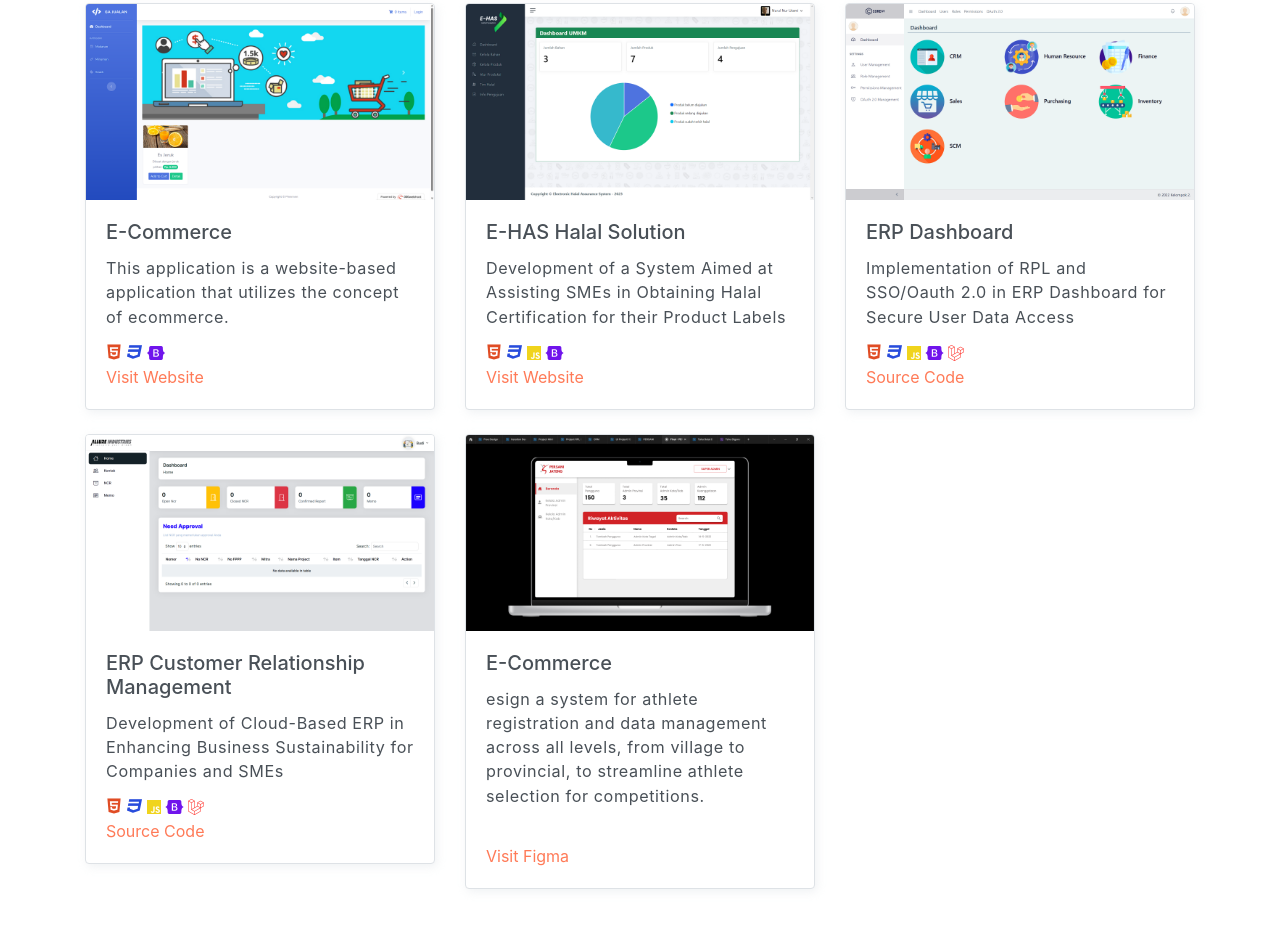
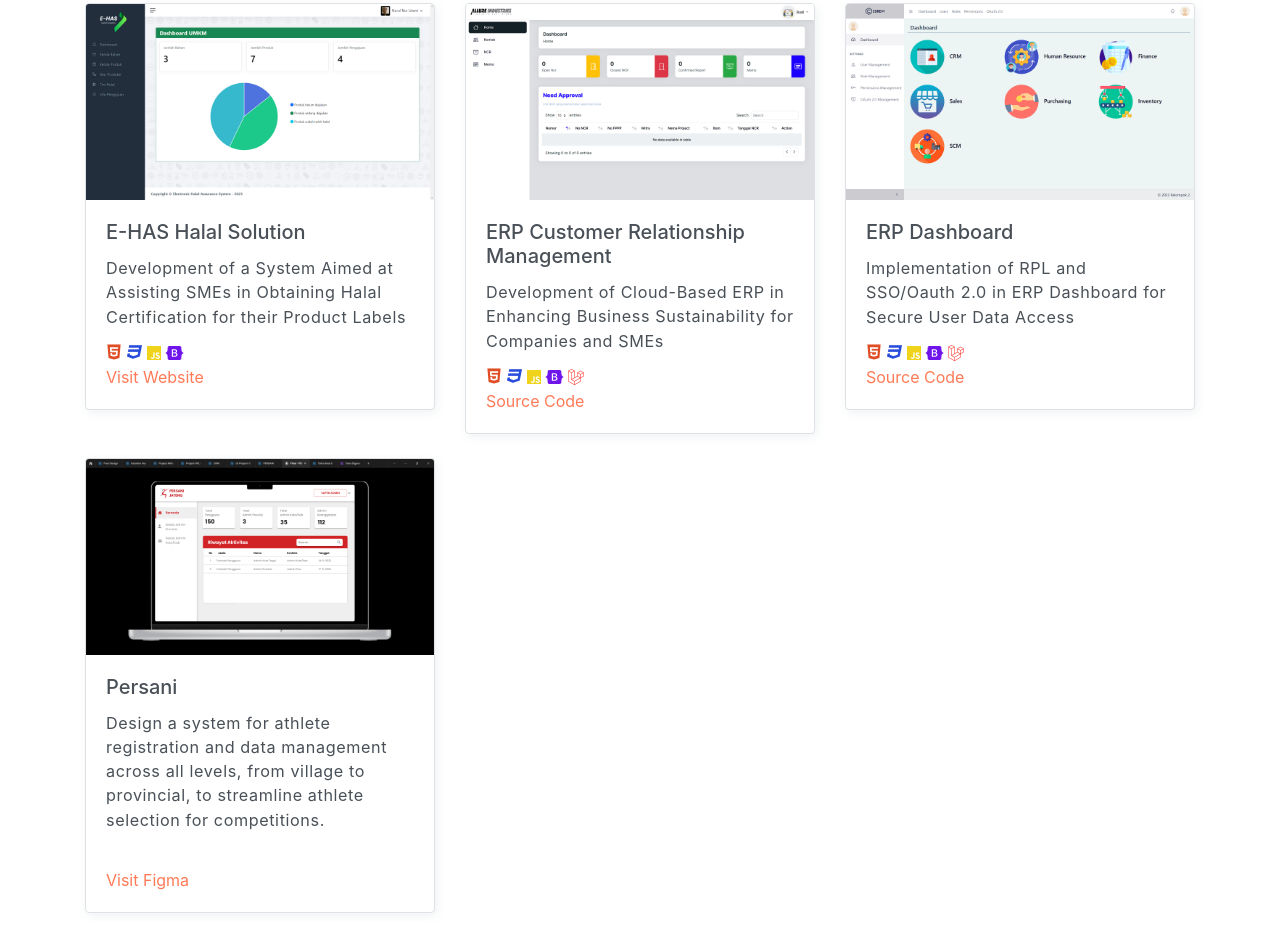
Before and after one commit to calvinnickholaa/porto, a website: page index.html in a window 1280 px wide. Shown: the part 1402-2342 px from the top of the page. Drawn offline with Linux system fonts and the light colour scheme; some icons are missing.

Commit message:
update data

```diff
--- a/index.html
+++ b/index.html
@@ -24,7 +24,7 @@
     <!-- Page navigation -->
     <nav class="navbar navbar-expand-lg navbar-light fixed-top" data-spy="affix" data-offset-top="0">
         <div class="container">
-            <a class="navbar-brand" href="#"><img src="assets/imgs/logo.svg" alt=""></a>
+            <a class="navbar-brand" href="#"><img src="assets/imgs/logo.png" style="color: ff5c31;" alt=""></a>
             <button class="navbar-toggler" type="button" data-toggle="collapse" data-target="#navbarSupportedContent" aria-controls="navbarSupportedContent" aria-expanded="false" aria-label="Toggle navigation">
                 <span class="navbar-toggler-icon"></span>
             </button>
@@ -109,22 +109,7 @@
             <h6 class="section-title mb-4">Featured Project</h6>
 
             <div class="row text-left">
-                <div class="col-md-4">
-                    <div class="card border mb-4">
-                        <img src="assets/imgs/pro-4.png" alt="" class="card-img-top w-100">
-                        <div class="card-body">
-                            <h5 class="card-title">E-Commerce</h5>
-                            <p>This application is a website-based application that utilizes the concept of ecommerce.
-                            </p>
-                            <i class="ti-html5" style="color: #e04c24;"></i>
-                            <i class="ti-css3" style="color: #284cdc;"></i>
-                            <i class="fab fa-bootstrap" style="color: #7014ec;"></i>
-                            <i class="cib-codeigniter" style="color: #ff2c24;"></i>
-                            <br>
-                            <a href="https://tokokw.000webhostapp.com/" target="_blank">Visit Website</a>
-                        </div>
-                    </div>
-                </div>
+
                 <div class="col-md-4">
                     <div class="card border mb-4">
                         <img src="assets/imgs/pro-2.png" alt="" class="card-img-top w-100">
@@ -138,6 +123,24 @@
                             <i class="cib-codeigniter" style="color: #ff2c24;"></i>
                             <br>
                             <a href="http://halal.ehas.id/" target="_blank">Visit Website</a>
+                        </div>
+                    </div>
+                </div>
+
+                <div class="col-md-4">
+                    <div class="card border mb-4">
+                        <img src="assets/imgs/pro-1.png" alt="" class="card-img-top w-100">
+                        <div class="card-body">
+                            <h5 class="card-title">ERP Customer Relationship Management</h5>
+                            <p>Development of Cloud-Based ERP in Enhancing Business Sustainability for Companies and SMEs
+                            </p>
+                            <i class="ti-html5" style="color: #e04c24;"></i>
+                            <i class="ti-css3" style="color: #284cdc;"></i>
+                            <i class="fab fa-js" style="color: #f0d41c;"></i>
+                            <i class="fab fa-bootstrap" style="color: #7014ec;"></i>
+                            <i class="fab fa-laravel" style="color: #ff2c24;"></i>
+                            <br>
+                            <a href="https://github.com/calvinnickholaa/pin" target="_blank">Source Code</a>
                         </div>
                     </div>
                 </div>
@@ -159,30 +162,29 @@
                 </div>
             </div>
             <div class="row text-left">
-
-                <div class="col-md-4">
+                <!-- <div class="col-md-4">
                     <div class="card border mb-4">
-                        <img src="assets/imgs/pro-1.png" alt="" class="card-img-top w-100">
+                        <img src="assets/imgs/pro-4.png" alt="" class="card-img-top w-100">
                         <div class="card-body">
-                            <h5 class="card-title">ERP Customer Relationship Management</h5>
-                            <p>Development of Cloud-Based ERP in Enhancing Business Sustainability for Companies and SMEs
+                            <h5 class="card-title">E-Commerce</h5>
+                            <p>This application is a website-based application that utilizes the concept of ecommerce.
                             </p>
                             <i class="ti-html5" style="color: #e04c24;"></i>
                             <i class="ti-css3" style="color: #284cdc;"></i>
-                            <i class="fab fa-js" style="color: #f0d41c;"></i>
                             <i class="fab fa-bootstrap" style="color: #7014ec;"></i>
-                            <i class="fab fa-laravel" style="color: #ff2c24;"></i>
+                            <i class="cib-codeigniter" style="color: #ff2c24;"></i>
                             <br>
-                            <a href="https://github.com/calvinnickholaa/pin" target="_blank">Source Code</a>
+                            <a href="https://tokokw.000webhostapp.com/" target="_blank">Visit Website</a>
                         </div>
                     </div>
-                </div>
+                </div> -->
+
                 <div class="col-md-4">
                     <div class="card border mb-4">
                         <img src="assets/imgs/pro-5.png" alt="" class="card-img-top w-100">
                         <div class="card-body">
-                            <h5 class="card-title">E-Commerce</h5>
-                            <p>esign a system for athlete registration and data management across all levels, from village to provincial, to streamline athlete selection for competitions.
+                            <h5 class="card-title">Persani</h5>
+                            <p>Design a system for athlete registration and data management across all levels, from village to provincial, to streamline athlete selection for competitions.
                             </p>
                             <i class="cib-figma" style="color: #ff0953;"></i>
                             <br>
```
Also changed, not shown: assets/imgs/logo.png (added), assets/imgs/serti-6.png, 1 other file.
